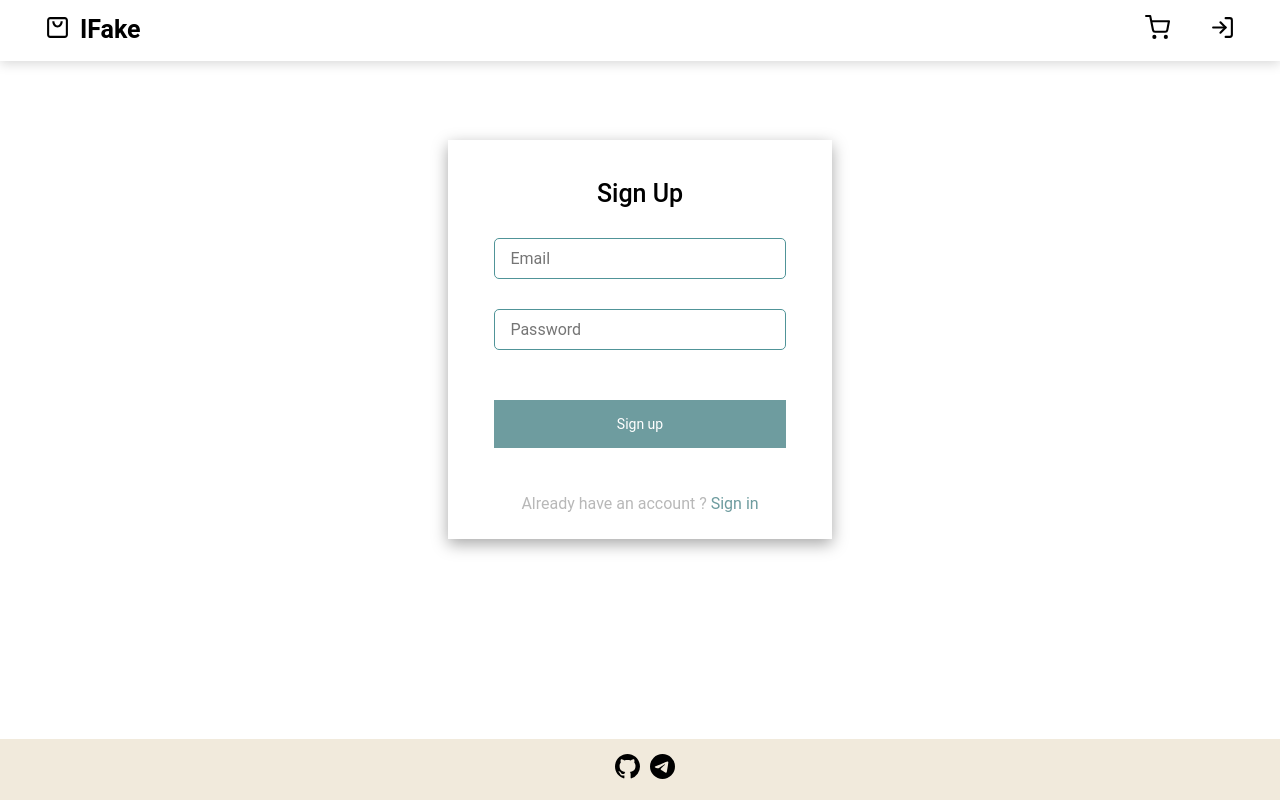
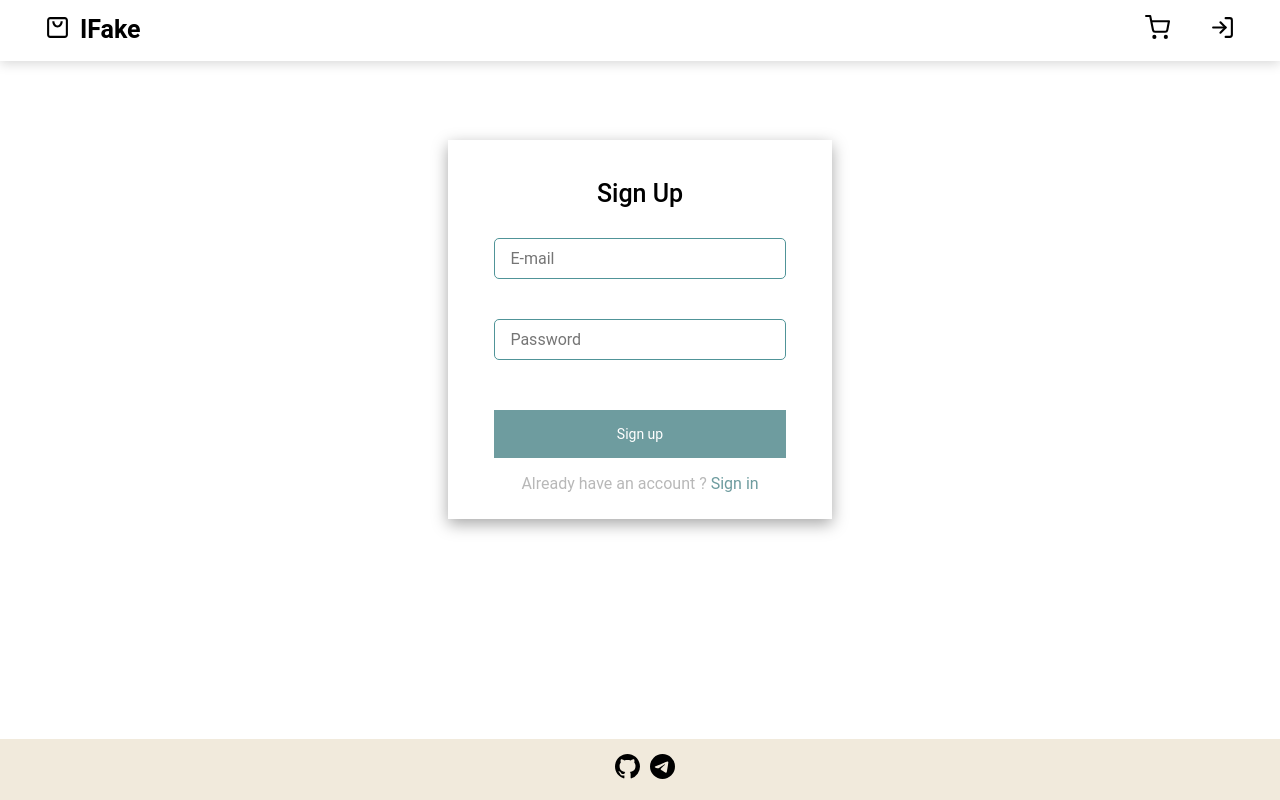
Before and after one commit to AlexLukoyanov/fake_shop_react_ts_rtk, a React (Create React App) app: page /registration in a window 1280 px wide. Built offline with nearby package versions, Linux system fonts and the light colour scheme; no server answers.

Commit message:
feat: added validation for form

```diff
--- a/src/components/form/Form.module.scss
+++ b/src/components/form/Form.module.scss
@@ -5,8 +5,11 @@
   width: 100%;
 
   div {
+    display: flex;
+    flex-direction: column;
+    align-items: center;
     width: 100%;
-    margin-bottom: 30px;
+    margin-bottom: 20px;
   }
 
   input {
@@ -27,8 +30,7 @@
 
   button {
     width: 80%;
-    margin-top: 20px;
-    margin-bottom: 30px;
+    margin-top: 10px;
     padding: 15px 40px;
     color: #fff;
     font-size: 14px;
@@ -42,3 +44,18 @@
     }
   }
 }
+
+.form_error {
+  position: relative;
+  display: block;
+  width: 80%;
+  margin-top: 15px;
+  margin-bottom: 15px;
+  padding: 5px;
+  color: #fff;
+  font-size: 13px;
+  background: #000;
+  border: 1px solid #000;
+  border-radius: 5px;
+  box-shadow: rgb(0 0 0 / 16%) 0 3px 6px, rgb(0 0 0 / 23%) 0 3px 6px;
+}
--- a/src/components/form/Form.tsx
+++ b/src/components/form/Form.tsx
@@ -1,46 +1,85 @@
-import { FC, useState } from "react";
+import { FC } from "react";
+import { FieldValues, SubmitHandler, useForm } from "react-hook-form";
 import styles from "./Form.module.scss";
 
 type FormProps = {
   title: string;
-  handleSubmit: (email: string, pass: string) => void;
+  getDataForm: (email: string, pass: string) => void;
+  firebaseError: string;
 };
 
-const Form: FC<FormProps> = ({ title, handleSubmit }) => {
-  const [email, setEmail] = useState("");
-  const [password, setPassword] = useState("");
+const Form: FC<FormProps> = ({ title, getDataForm, firebaseError }) => {
+  const {
+    register,
+    handleSubmit,
+    formState: { errors },
+    reset,
+  } = useForm({ mode: "onBlur" });
 
-  const handleEmail: React.ChangeEventHandler<HTMLInputElement> = (e) => {
-    setEmail(e.target.value);
+  const userEmail = {
+    required: "Required field.",
+    pattern: {
+      value:
+        /^([A-Z|a-z|0-9](\.|_){0,1})+[A-Z|a-z|0-9]\@([A-Z|a-z|0-9])+((\.){0,1}[A-Z|a-z|0-9]){2}\.[a-z]{2,3}$/gm,
+      message: "The e-mail address you entered is incorrect.",
+    },
   };
 
-  const handlePass: React.ChangeEventHandler<HTMLInputElement> = (e) => {
-    setPassword(e.target.value);
+  const userPassword = {
+    required: "Required field.",
+    minLength: {
+      value: 8,
+      message: "Minimum 8 characters.",
+    },
+    maxLength: {
+      value: 16,
+      message: "Maximum 16 characters.",
+    },
+    pattern: {
+      value: /^(?=.*[A-Za-z])(?=.*\d)[A-Za-z\d]{8,}$/gm,
+      message: `Minimum 8 characters, 1 letter, 1 digit.`,
+    },
   };
-  const onSubmit: React.FormEventHandler<HTMLFormElement> = (e) => {
-    e.preventDefault();
-    handleSubmit(email, password);
+
+  const onSubmit: SubmitHandler<FieldValues> = ({ email, password }) => {
+    getDataForm(email, password);
+
+    reset();
   };
   return (
-    <form className={styles.form} onSubmit={onSubmit}>
+    <form className={styles.form} onSubmit={handleSubmit(onSubmit)}>
       <div>
         <input
           type="email"
-          placeholder="Email"
-          value={email}
-          onChange={handleEmail}
+          placeholder="E-mail"
+          {...register("email", userEmail)}
         />
+        <div>
+          {errors?.email && (
+            <span className={styles.form_error}>{errors?.email?.message}</span>
+          )}
+        </div>
       </div>
+
       <div>
         <input
           type="password"
           placeholder="Password"
-          value={password}
-          onChange={handlePass}
+          {...register("password", userPassword)}
         />
+        <div>
+          {errors?.password && (
+            <span className={styles.form_error}>
+              {errors?.password?.message}
+            </span>
+          )}
+        </div>
       </div>
 
-      <button>{title}</button>
+      <button type="submit">{title}</button>
+      {firebaseError && (
+        <span className={styles.form_error}>{firebaseError}</span>
+      )}
     </form>
   );
 };
--- a/src/pages/login-page/sign-in/SignIn.tsx
+++ b/src/pages/login-page/sign-in/SignIn.tsx
@@ -4,10 +4,12 @@ import { getAuth, signInWithEmailAndPassword } from "firebase/auth";
 import { useAppDispatch } from "../../../hooks/redux";
 import { setUser } from "../../../store/user/userSlice";
 import { setUserId } from "../../../store/cart/cart.slice";
+import { useState } from "react";
 
 const SignIn = () => {
   const dispatch = useAppDispatch();
   const navigate = useNavigate();
+  const [firebaseError, setFaerbaseError] = useState("");
 
   const handleLogin = (email: string, pass: string) => {
     const auth = getAuth();
@@ -23,9 +25,17 @@ const SignIn = () => {
         dispatch(setUserId(userCredential.user.uid));
         navigate("/");
       })
-      .catch(console.error);
+      .catch((error) => {
+        return error && setFaerbaseError("Invalid email or password.");
+      });
   };
-  return <Form title={"Sign in"} handleSubmit={handleLogin} />;
+  return (
+    <Form
+      title={"Sign in"}
+      getDataForm={handleLogin}
+      firebaseError={firebaseError}
+    />
+  );
 };
 
 export default SignIn;
--- a/src/pages/registration-page/sign-up/SignUp.tsx
+++ b/src/pages/registration-page/sign-up/SignUp.tsx
@@ -4,10 +4,12 @@ import { getAuth, createUserWithEmailAndPassword } from "firebase/auth";
 import { useAppDispatch } from "../../../hooks/redux";
 import { setUser } from "../../../store/user/userSlice";
 import { setUserId } from "../../../store/cart/cart.slice";
+import { useState } from "react";
 
 const SignUp = () => {
   const dispatch = useAppDispatch();
   const navigate = useNavigate();
+  const [firebaseError, setFaerbaseError] = useState("");
 
   const handlePassword = (email: string, pass: string) => {
     const auth = getAuth();
@@ -23,9 +25,17 @@ const SignUp = () => {
         dispatch(setUserId(userCredential.user.uid));
         navigate("/");
       })
-      .catch(console.error);
+      .catch((error) => {
+        return error && setFaerbaseError("Invalid email or password.");
+      });
   };
-  return <Form title={"Sign up"} handleSubmit={handlePassword} />;
+  return (
+    <Form
+      title={"Sign up"}
+      getDataForm={handlePassword}
+      firebaseError={firebaseError}
+    />
+  );
 };
 
 export default SignUp;
```
